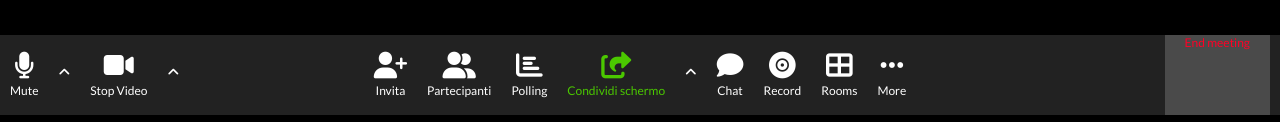
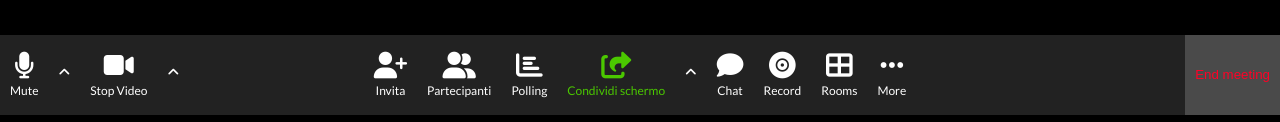
Before and after one commit to TheKaiser8/html-css-zoom, a plain HTML site: page index.html in a window 1280 px wide. Shown: the part 678-800 px from the top of the page. Drawn offline with Linux system fonts and the light colour scheme.

Commit message:
Aggiornato ultimo button footer

```diff
--- a/css/style.css
+++ b/css/style.css
@@ -141,12 +141,9 @@ footer {
 .end.tools {
     justify-content: flex-end;
 }
-.end .col-tool {
+.end.tools .text-tool {
+    line-height: 80px;
+    padding: 0 10px;
+    color: #ff0026;
     background-color: #4a4a4a;
-    padding: 0 20px;
-    height: 100%;
-    text-align: center;
 }
-.end.tools .text-tool {
-    color: #ff0026;
-}
--- a/index.html
+++ b/index.html
@@ -222,9 +222,7 @@
                 </div>
             </div>
             <div class="end tools">
-                <div class="col-tool">
-                    <div class="text-tool">End meeting</div>
-                </div>
+                <button class="text-tool">End meeting</button>
             </div>
         </div>
     </footer>
```
